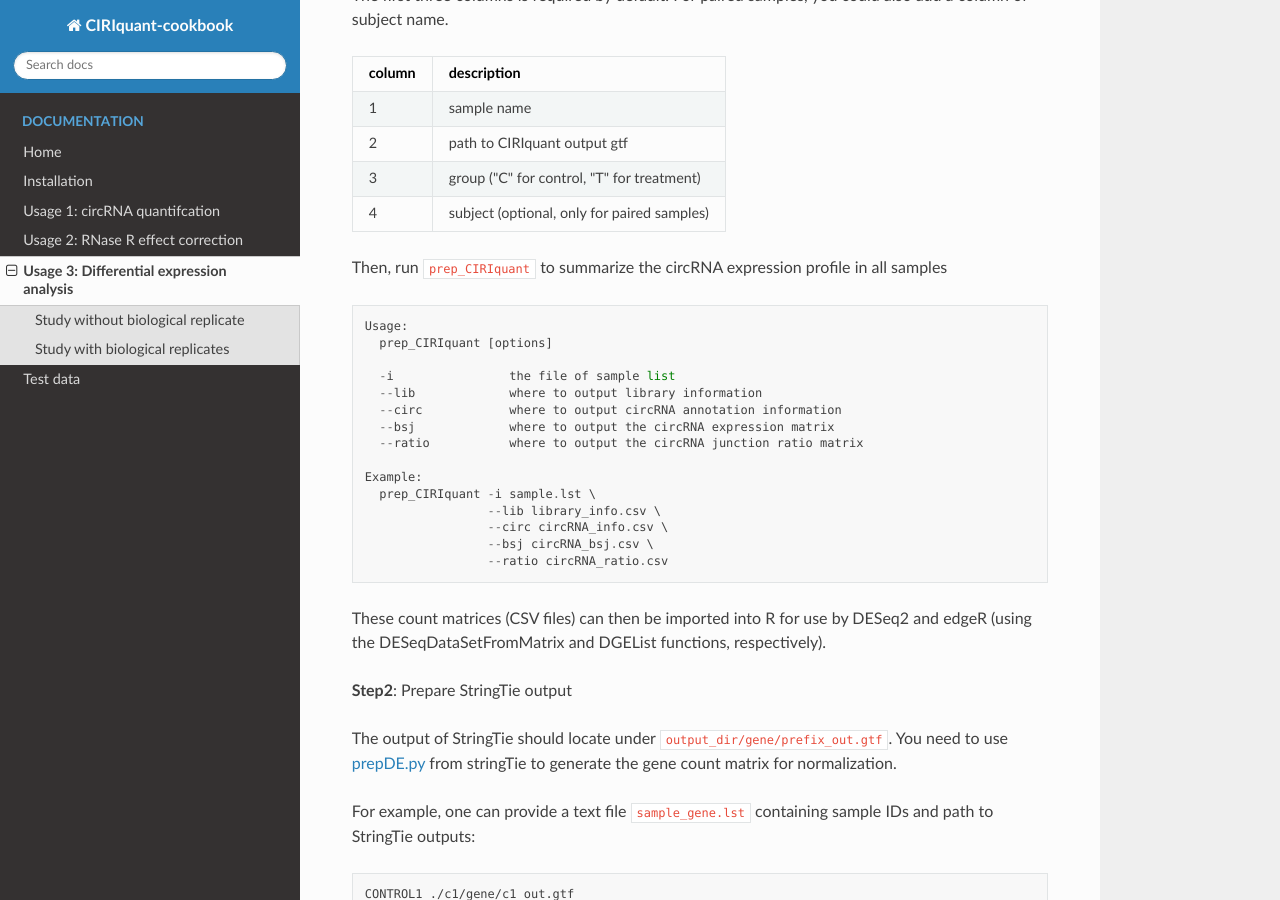
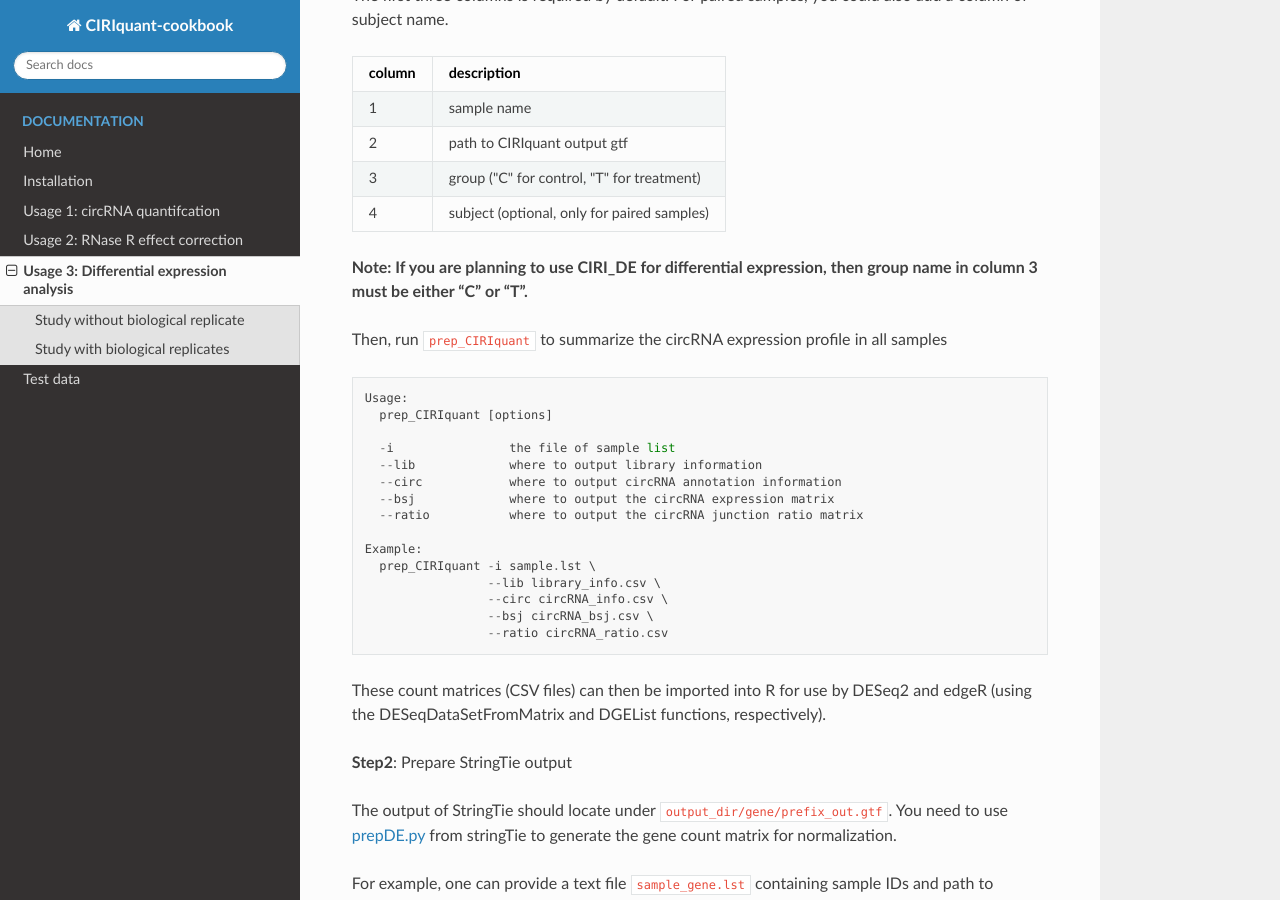
Before and after one commit to bioinfo-biols/CIRI-cookbook, a Sphinx documentation site: the page built from source/de.md, in a window 1280 px wide and 900 px high, scrolled down 1415 px. Built offline with Sphinx 7.4.7 and the Read the Docs theme 2.0.0, drawn with Linux system fonts in a browser that asks for light colours.

Commit message:
Update de.md

````diff
--- a/source/de.md
+++ b/source/de.md
@@ -64,6 +64,8 @@ The first three columns is required by default. For paired samples, you could al
 | 3 | group ("C" for control, "T" for treatment) |
 | 4 | subject (optional, only for paired samples) |
 
+**Note: If you are planning to use CIRI_DE for differential expression, then group name in column 3 must be either "C" or "T".**
+
 Then, run `prep_CIRIquant` to summarize the circRNA expression profile in all samples
 
 ```
````
